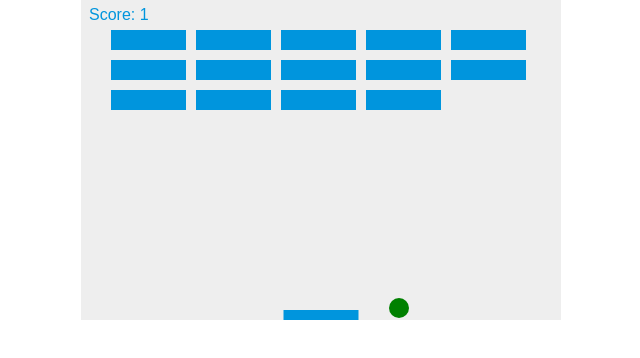
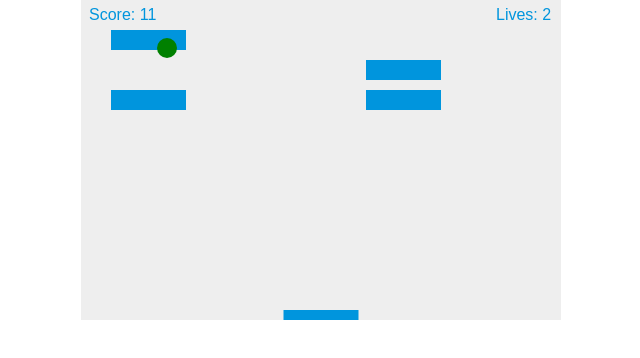
Before and after one commit to Sjlowman/SimpleGame, a website: page src/index.html in a window 1280 px wide. Shown: the whole page, without its empty margins (319-959 px from the left). Drawn offline with Linux system fonts and the light colour scheme.

Commit message:
Implement player lives

```diff
--- a/src/index.html
+++ b/src/index.html
@@ -47,6 +47,8 @@
       let rightPressed = false;
       let leftPressed = false;
       let score = 0;
+      let lives = 3;
+
       document.addEventListener("keydown", keyDownHandler, false);
       document.addEventListener("keyup", keyUpHandler, false);
       document.addEventListener("mousemove", mouseMoveHandler, false);
@@ -105,6 +107,12 @@
         ctx.fillText(`Score: ${score}`, 8, 20);
       }
 
+      function drawLives() {
+        ctx.font = "16px Arial";
+        ctx.fillStyle = "#0095DD";
+        ctx.fillText(`Lives: ${lives}`, canvas.width - 65, 20);
+      }
+
       function drawBall() {
         ctx.beginPath();
         ctx.arc(x, y, ballRadius, 0, Math.PI * 2);
@@ -149,6 +157,7 @@
         drawBall();
         drawPaddle();
         drawScore();
+        drawLives();
         collisionDetection();
         x += dx;
         y += dy;
@@ -161,9 +170,18 @@
           if (x > paddleX && x < paddleX + paddleWidth) {
             dy = -dy;
           } else {
-            alert("GAME OVER");
-            document.location.reload();
-            clearInterval(interval);
+            lives--;
+            if (!lives) {
+              alert("GAME OVER");
+              document.location.reload();
+              clearInterval(interval); // Needed for Chrome to end game
+            } else {
+              x = canvas.width / 2;
+              y = canvas.height - 30;
+              dx = 2;
+              dy = -2;
+              paddleX = (canvas.width - paddleWidth) / 2;
+            }
           }
         }
         if (rightPressed) {
```
